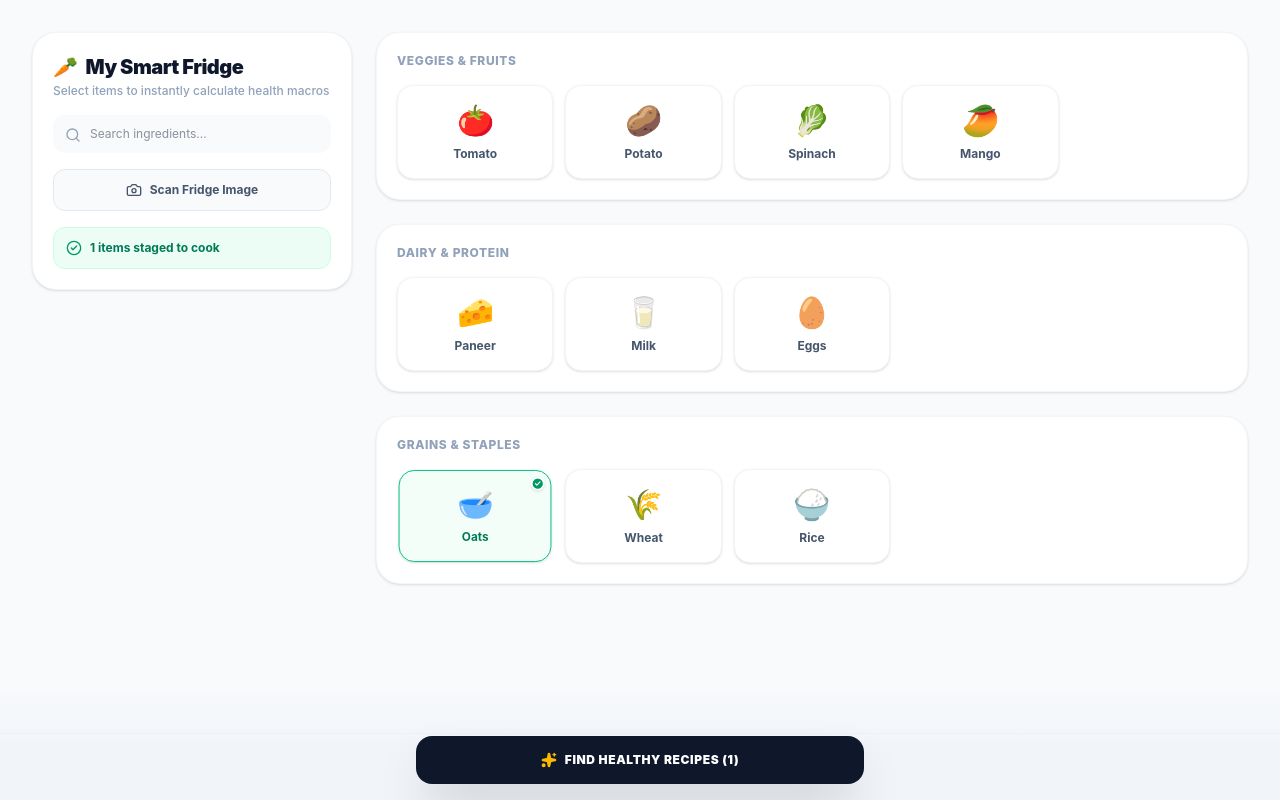
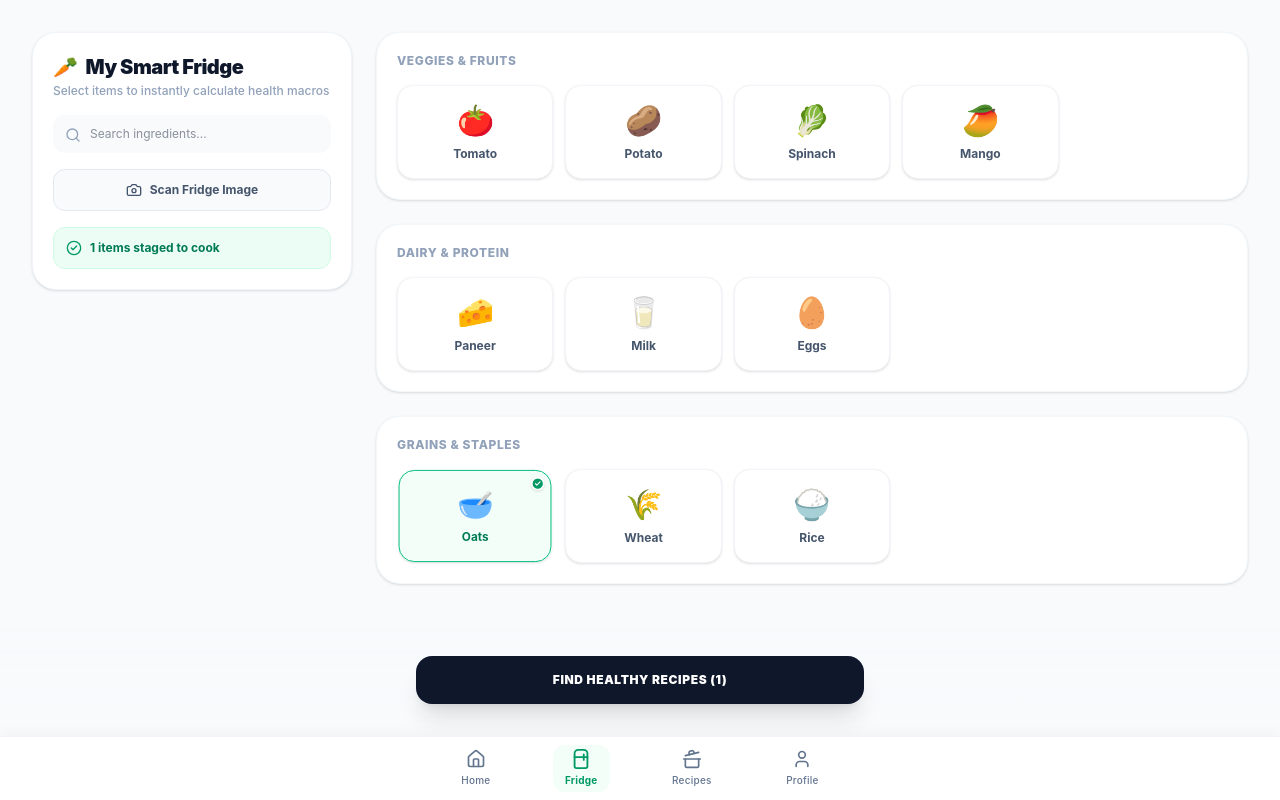
Before and after one commit to shivam-dev-stack/HQ-Nutrition-AI, a Next.js app: page /dashboard/fridge in a window 1280 px wide. Both pictures are taken after a click on the button "🥣 Oats". Built offline with nearby package versions, Linux system fonts and the light colour scheme.

Commit message:
ui fixes

```diff
--- a/app/dashboard/fridge/page.tsx
+++ b/app/dashboard/fridge/page.tsx
@@ -1,6 +1,13 @@
 "use client";
 import { useState, useRef } from "react";
-import { Search, Sparkles, CheckCircle2, Camera, X, Loader2 } from "lucide-react";
+import {
+  Search,
+  Sparkles,
+  CheckCircle2,
+  Camera,
+  X,
+  Loader2,
+} from "lucide-react";
 
 const INGREDIENTS_DATA = {
   "Veggies & Fruits": [
@@ -83,19 +90,22 @@ export default function Fridge() {
   return (
     <div className="min-h-screen bg-slate-50 text-slate-800 antialiased pb-32 md:pb-12">
       <div className="max-w-7xl mx-auto p-4 sm:p-6 lg:p-8">
-
         <div className="grid grid-cols-1 lg:grid-cols-[320px_1fr] gap-6 items-start">
-
           <header className="bg-white p-5 rounded-3xl border border-slate-100 shadow-sm lg:sticky lg:top-6 lg:h-fit space-y-4">
             <div>
               <h1 className="text-xl font-black tracking-tight text-slate-900 flex items-center gap-2">
                 <span>🥕</span> My Smart Fridge
               </h1>
-              <p className="text-xs text-slate-400 font-medium mt-0.5">Select items to instantly calculate health macros</p>
+              <p className="text-xs text-slate-400 font-medium mt-0.5">
+                Select items to instantly calculate health macros
+              </p>
             </div>
 
             <div className="relative">
-              <Search className="absolute left-3 top-3 text-slate-400" size={16} />
+              <Search
+                className="absolute left-3 top-3 text-slate-400"
+                size={16}
+              />
               <input
                 type="text"
                 value={searchQuery}
@@ -123,14 +133,17 @@ export default function Fridge() {
 
           <main className="space-y-6">
             {Object.entries(INGREDIENTS_DATA).map(([category, items]) => {
-              const filteredItems = items.filter(item =>
-                item.name.toLowerCase().includes(searchQuery.toLowerCase())
+              const filteredItems = items.filter((item) =>
+                item.name.toLowerCase().includes(searchQuery.toLowerCase()),
               );
 
               if (filteredItems.length === 0) return null;
 
               return (
-                <div key={category} className="bg-white p-5 rounded-3xl border border-slate-100/80 shadow-sm space-y-4">
+                <div
+                  key={category}
+                  className="bg-white p-5 rounded-3xl border border-slate-100/80 shadow-sm space-y-4"
+                >
                   <h2 className="text-xs font-extrabold text-slate-400 uppercase tracking-wider">
                     {category}
                   </h2>
@@ -150,13 +163,19 @@ export default function Fridge() {
                         >
                           {isSelected && (
                             <div className="absolute top-1.5 right-1.5 text-emerald-600 bg-white rounded-full shadow-sm">
-                              <CheckCircle2 size={14} fill="currentColor" className="text-white fill-emerald-600" />
+                              <CheckCircle2
+                                size={14}
+                                fill="currentColor"
+                                className="text-white fill-emerald-600"
+                              />
                             </div>
                           )}
                           <span className="text-3xl mb-2 select-none group-hover:scale-110 transition-transform">
                             {item.emoji}
                           </span>
-                          <span className={`text-xs font-bold ${isSelected ? "text-emerald-700" : "text-slate-600"}`}>
+                          <span
+                            className={`text-xs font-bold ${isSelected ? "text-emerald-700" : "text-slate-600"}`}
+                          >
                             {item.name}
                           </span>
                         </button>
@@ -167,7 +186,6 @@ export default function Fridge() {
               );
             })}
           </main>
-
         </div>
       </div>
 
@@ -191,10 +209,17 @@ export default function Fridge() {
         <div className="fixed inset-0 z-50 bg-slate-900/60 backdrop-blur-sm flex items-center justify-center p-4">
           <div className="bg-white rounded-3xl overflow-hidden max-w-sm w-full border border-slate-100 shadow-2xl animate-scale-in">
             <div className="relative w-full h-64 bg-slate-900 flex items-center justify-center">
-              <img src={preview} alt="Fridge Capture" className="w-full h-full object-cover" />
+              <img
+                src={preview}
+                alt="Fridge Capture"
+                className="w-full h-full object-cover"
+              />
               <button
                 disabled={isAnalyzing}
-                onClick={() => { setPreview(null); setSelectedFile(null); }}
+                onClick={() => {
+                  setPreview(null);
+                  setSelectedFile(null);
+                }}
                 className="absolute top-3 right-3 p-1.5 bg-slate-900/60 hover:bg-slate-900 text-white rounded-xl backdrop-blur-sm transition-all"
               >
                 <X size={16} />
@@ -203,13 +228,21 @@ export default function Fridge() {
 
             <div className="p-5 space-y-4">
               <div>
-                <h3 className="font-black text-slate-900 text-base">Analyze Fridge Image?</h3>
-                <p className="text-xs text-slate-400 font-medium mt-0.5">Gemini Vision will automatically parse your available stock items.</p>
+                <h3 className="font-black text-slate-900 text-base">
+                  Analyze Fridge Image?
+                </h3>
+                <p className="text-xs text-slate-400 font-medium mt-0.5">
+                  Gemini Vision will automatically parse your available stock
+                  items.
+                </p>
               </div>
 
               <div className="flex gap-2">
                 <button
-                  onClick={() => { setPreview(null); setSelectedFile(null); }}
+                  onClick={() => {
+                    setPreview(null);
+                    setSelectedFile(null);
+                  }}
                   disabled={isAnalyzing}
                   className="flex-1 py-2.5 rounded-xl border border-slate-200 text-xs font-bold text-slate-600 hover:bg-slate-50 transition-colors"
                 >
@@ -238,19 +271,16 @@ export default function Fridge() {
         </div>
       )}
 
-
       {selected.length > 0 && (
-  <div className="fixed bottom-0 left-0 right-0 p-4 bg-gradient-to-t from-slate-100 via-slate-100 to-transparent pt-12 z-50 flex justify-center pointer-events-none">
+        <div className="fixed bottom-16 md:bottom-4 left-0 right-0 p-4 md:pb-20 bg-gradient-to-t from-slate-50 via-slate-50/90 to-transparent pt-8 z-40 flex justify-center pointer-events-none">
           <button
             onClick={() => console.log("Finding recipes for:", selected)}
-      className="w-full max-w-md bg-slate-900 hover:bg-slate-800 text-white p-4 rounded-2xl font-black text-xs uppercase tracking-wider shadow-2xl flex items-center justify-center gap-2 transition-all active:scale-[0.98] pointer-events-auto cursor-pointer"
+            className="w-full max-w-md bg-slate-900 hover:bg-slate-800 text-white p-4 rounded-2xl font-black text-xs uppercase tracking-wider shadow-xl flex items-center justify-center gap-2 transition-all active:scale-[0.98] pointer-events-auto cursor-pointer"
           >
-      <Sparkles size={16} className="text-amber-400 fill-amber-400" />
             Find Healthy Recipes ({selected.length})
           </button>
         </div>
       )}
-
     </div>
   );
 }
--- a/src/components/app_navigation.tsx
+++ b/src/components/app_navigation.tsx
@@ -11,23 +11,20 @@ interface NavItemProps {
   active?: boolean;
 }
 
-function NavItem({
-  href,
-  icon,
-  label,
-  active,
-}: NavItemProps) {
+function NavItem({ href, icon, label, active }: NavItemProps) {
   return (
     <Link
       href={href}
-      className={`flex flex-col items-center gap-1 transition-colors ${
+      className={`flex flex-col items-center gap-1 py-1 px-3 rounded-xl transition-all duration-200 active:scale-95 ${
         active
-          ? "text-emerald-600 font-semibold"
-          : "text-slate-500 hover:text-slate-700"
+          ? "text-emerald-600 font-bold bg-emerald-50/60"
+          : "text-slate-500 hover:text-slate-700 font-medium"
       }`}
     >
-      {icon}
-      <span className="text-xs">{label}</span>
+      <div className={`transition-transform duration-200 ${active ? "scale-110" : ""}`}>
+        {icon}
+      </div>
+      <span className="text-[10px] tracking-wide capitalize">{label}</span>
     </Link>
   );
 }
@@ -35,50 +32,48 @@ function NavItem({
 export default function BottomNavigation() {
   const pathname = usePathname();
 
+  // Helper function to check dynamic nesting rules safely
+  const isLinkActive = (href: string) => {
+    if (href === "/dashboard") {
+      return pathname === "/dashboard"; // Exact check explicitly for core dashboard path
+    }
+    return pathname.startsWith(href); // StartsWith matching ensures nested layouts retain active status
+  };
+
   return (
-    <nav
-      className="
-        fixed
-        bottom-0
-        left-0
-        right-0
-        z-50
-        border-t
-        border-slate-200
-        bg-white/95
-        backdrop-blur
-        py-3
+    // FIXED: Added md:hidden to hide this component natively on tablets and monitors.
+    // Desktop layout uses the vertical collapsible sidebars we designed earlier!
+    <nav className="fixed bottom-0 left-0 right-0 z-50 border-t border-slate-100 bg-white/90 backdrop-blur-md py-2 shadow-[0_-4px_12px_rgba(0,0,0,0.03)]">
+      <div className="max-w-md mx-auto flex justify-around items-center px-2">
 
-      "
-    >
-      <div className="flex justify-around">
         <NavItem
           href="/dashboard"
-          icon={<Home size={22} />}
+          icon={<Home size={20} />}
           label="Home"
-          active={pathname === "/dashboard"}
+          active={isLinkActive("/dashboard")}
         />
 
         <NavItem
           href="/dashboard/fridge"
-          icon={<Refrigerator size={22} />}
+          icon={<Refrigerator size={20} />}
           label="Fridge"
-          active={pathname === "/dashboard/fridge"}
+          active={isLinkActive("/dashboard/fridge")}
         />
 
         <NavItem
           href="/dashboard/recipes"
-          icon={<CookingPot size={22} />}
-          label="recipes"
-          active={pathname === "/dashboard/recipes"}
+          icon={<CookingPot size={20} />}
+          label="Recipes"
+          active={isLinkActive("/dashboard/recipes")}
         />
 
         <NavItem
           href="/dashboard/profile"
-          icon={<User size={22} />}
+          icon={<User size={20} />}
           label="Profile"
-          active={pathname === "/dashboard/profile"}
+          active={isLinkActive("/dashboard/profile")}
         />
+
       </div>
     </nav>
   );
```
Also changed, not shown: app/dashboard/profile/page.tsx (+41 -2 lines). Lines whose indentation alone changed are shown as unchanged.
